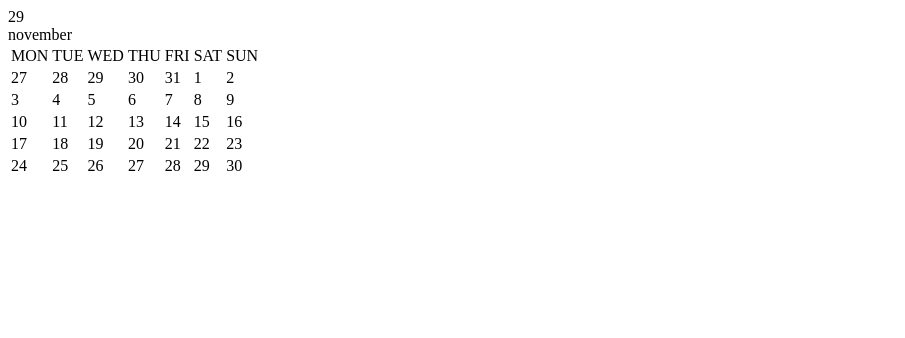
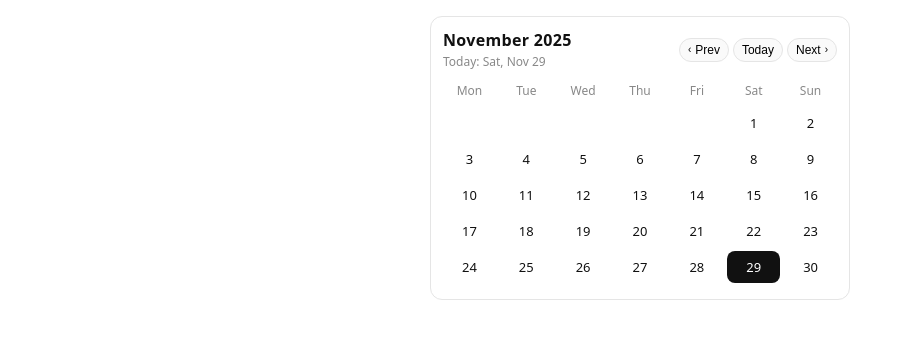
Before and after one commit to mageorge5/notion-widgets, a plain HTML site: page index.html in a window 1280 px wide. Shown: the whole page, without its empty margins (0-905 px from the left). Drawn offline with Linux system fonts and the light colour scheme.

Commit message:
Update index.html

```diff
--- a/index.html
+++ b/index.html
@@ -1,125 +1,315 @@
 <!DOCTYPE html>
 <html lang="en">
+<head>
+  <meta charset="UTF-8" />
+  <title>Minimal Calendar Widget</title>
+  <meta name="viewport" content="width=device-width, initial-scale=1" />
+  <style>
+    :root {
+      --bg: #ffffff;
+      --border: #e5e5e5;
+      --text-main: #111111;
+      --text-muted: #888888;
+      --accent: #111111;
+      --today-bg: #111111;
+      --today-text: #ffffff;
+    }
 
-<head>
-  <meta charset="UTF-8">
-  <title>Minimal Calendar</title>
-  <link href="https://fonts.googleapis.com/css?family=Lato:300,400,700,900" rel="stylesheet">
-  <link rel="stylesheet" href="style.css">
+    * {
+      box-sizing: border-box;
+    }
+
+    body {
+      margin: 0;
+      padding: 16px;
+      font-family: system-ui, -apple-system, BlinkMacSystemFont, "SF Pro Text",
+        "Segoe UI", sans-serif;
+      background: transparent; /* good for Notion embeds */
+      color: var(--text-main);
+    }
+
+    .calendar-widget {
+      max-width: 420px;
+      margin: 0 auto;
+      background: var(--bg);
+      border-radius: 12px;
+      border: 1px solid var(--border);
+      padding: 12px 12px 16px;
+    }
+
+    .calendar-header {
+      display: flex;
+      align-items: center;
+      justify-content: space-between;
+      gap: 8px;
+      margin-bottom: 8px;
+    }
+
+    .calendar-title {
+      display: flex;
+      flex-direction: column;
+      gap: 2px;
+    }
+
+    .calendar-label {
+      font-size: 16px;
+      font-weight: 600;
+      letter-spacing: 0.02em;
+    }
+
+    .calendar-today-label {
+      font-size: 12px;
+      color: var(--text-muted);
+    }
+
+    .calendar-nav {
+      display: flex;
+      align-items: center;
+      gap: 4px;
+    }
+
+    .calendar-nav button {
+      border: 1px solid var(--border);
+      background: #fafafa;
+      border-radius: 999px;
+      padding: 4px 8px;
+      font-size: 12px;
+      cursor: pointer;
+      display: inline-flex;
+      align-items: center;
+      gap: 4px;
+    }
+
+    .calendar-nav button span.arrow {
+      font-size: 10px;
+      line-height: 1;
+    }
+
+    .calendar-nav button:hover {
+      background: #f0f0f0;
+    }
+
+    .calendar-nav button:active {
+      background: #eaeaea;
+    }
+
+    .calendar-nav button:focus-visible {
+      outline: 2px solid var(--accent);
+      outline-offset: 2px;
+    }
+
+    .calendar-grid {
+      display: grid;
+      grid-template-columns: repeat(7, minmax(0, 1fr));
+      gap: 4px;
+      font-size: 12px;
+    }
+
+    .weekday {
+      text-align: center;
+      padding: 4px 0;
+      color: var(--text-muted);
+      font-weight: 500;
+    }
+
+    .day-cell {
+      border-radius: 8px;
+      border: 1px solid transparent;
+      padding: 6px 0;
+      text-align: center;
+      cursor: default;
+      background: transparent;
+      font: inherit;
+      color: inherit;
+      position: relative;
+    }
+
+    .day-cell.empty {
+      cursor: default;
+    }
+
+    .day-cell button-inner {
+      all: unset;
+    }
+
+    .day-number {
+      font-size: 13px;
+    }
+
+    .day-cell.today {
+      background: var(--today-bg);
+      color: var(--today-text);
+    }
+
+    .day-cell:not(.empty):hover {
+      border-color: var(--border);
+    }
+
+    /* Small screens tweaks */
+    @media (max-width: 420px) {
+      .calendar-widget {
+        border-radius: 10px;
+        padding: 10px;
+      }
+
+      .calendar-label {
+        font-size: 15px;
+      }
+
+      .calendar-grid {
+        gap: 2px;
+        font-size: 11px;
+      }
+
+      .day-cell {
+        padding: 5px 0;
+        border-radius: 6px;
+      }
+
+      .day-number {
+        font-size: 12px;
+      }
+    }
+  </style>
 </head>
+<body>
+  <div class="calendar-widget" aria-label="Monthly calendar">
+    <div class="calendar-header">
+      <div class="calendar-title">
+        <div class="calendar-label" id="calendar-label">Month YYYY</div>
+        <div class="calendar-today-label" id="today-label"></div>
+      </div>
+      <div class="calendar-nav">
+        <button type="button" id="prev-btn" aria-label="Previous month">
+          <span class="arrow">‹</span> Prev
+        </button>
+        <button type="button" id="today-btn">Today</button>
+        <button type="button" id="next-btn" aria-label="Next month">
+          Next <span class="arrow">›</span>
+        </button>
+      </div>
+    </div>
 
-<body>
-  <div class="container">
-    <div class="calendar-container">
-      <header>
-        <div class="day" id="header-day">1</div>
-        <div class="month" id="header-month">january</div>
-      </header>
-
-      <table class="calendar">
-        <thead>
-          <tr>
-            <td>MON</td>
-            <td>TUE</td>
-            <td>WED</td>
-            <td>THU</td>
-            <td>FRI</td>
-            <td>SAT</td>
-            <td>SUN</td>
-          </tr>
-        </thead>
-        <tbody id="calendar-body">
-          <!-- filled by JavaScript -->
-        </tbody>
-      </table>
-
-      <div class="ring-left"></div>
-      <div class="ring-right"></div>
+    <div class="calendar-grid" id="calendar-grid">
+      <!-- Weekday headers + days injected by JS -->
     </div>
   </div>
 
   <script>
     (function () {
       const monthNames = [
-        "january", "february", "march", "april", "may", "june",
-        "july", "august", "september", "october", "november", "december"
+        "January",
+        "February",
+        "March",
+        "April",
+        "May",
+        "June",
+        "July",
+        "August",
+        "September",
+        "October",
+        "November",
+        "December"
       ];
 
+      // Monday–Sunday
+      const weekdayLabels = ["Mon", "Tue", "Wed", "Thu", "Fri", "Sat", "Sun"];
+
+      const labelEl = document.getElementById("calendar-label");
+      const todayLabelEl = document.getElementById("today-label");
+      const gridEl = document.getElementById("calendar-grid");
+
+      const prevBtn = document.getElementById("prev-btn");
+      const nextBtn = document.getElementById("next-btn");
+      const todayBtn = document.getElementById("today-btn");
+
       const today = new Date();
-      const currentYear = today.getFullYear();
-      const currentMonth = today.getMonth(); // 0–11
-      const todayDate = today.getDate();
+      let currentYear = today.getFullYear();
+      let currentMonth = today.getMonth(); // 0–11
 
-      const headerDayEl = document.getElementById("header-day");
-      const headerMonthEl = document.getElementById("header-month");
-      const calendarBody = document.getElementById("calendar-body");
-
-      headerDayEl.textContent = todayDate;
-      headerMonthEl.textContent = monthNames[currentMonth];
+      function renderWeekdayHeaders() {
+        gridEl.innerHTML = "";
+        weekdayLabels.forEach((d) => {
+          const el = document.createElement("div");
+          el.className = "weekday";
+          el.textContent = d;
+          gridEl.appendChild(el);
+        });
+      }
 
       function renderCalendar(year, month) {
-        calendarBody.innerHTML = "";
+        renderWeekdayHeaders();
+
+        labelEl.textContent = `${monthNames[month]} ${year}`;
+        todayLabelEl.textContent = `Today: ${today.toLocaleDateString(undefined, {
+          weekday: "short",
+          month: "short",
+          day: "numeric"
+        })}`;
 
         const firstOfMonth = new Date(year, month, 1);
         const lastOfMonth = new Date(year, month + 1, 0);
         const daysInMonth = lastOfMonth.getDate();
 
-        const lastOfPrevMonth = new Date(year, month, 0);
-        const daysInPrevMonth = lastOfPrevMonth.getDate();
+        // JS getDay(): 0 (Sun)–6 (Sat)
+        // Convert to Monday-start index: 0 (Mon)–6 (Sun)
+        const rawWeekday = firstOfMonth.getDay(); // 0–6
+        const startIndex = (rawWeekday + 6) % 7;
 
-        // JS getDay(): 0 (Sun)–6 (Sat)
-        // Convert to Monday=0…Sunday=6
-        const rawFirstWeekday = firstOfMonth.getDay();
-        const startIndex = (rawFirstWeekday + 6) % 7;
+        // Add empty cells before the 1st
+        for (let i = 0; i < startIndex; i++) {
+          const emptyCell = document.createElement("div");
+          emptyCell.className = "day-cell empty";
+          gridEl.appendChild(emptyCell);
+        }
 
-        const totalCells = startIndex + daysInMonth;
-        const rows = Math.ceil(totalCells / 7);
+        // Add actual days
+        for (let day = 1; day <= daysInMonth; day++) {
+          const cell = document.createElement("div");
+          cell.className = "day-cell";
 
-        let currentDay = 1;
+          const isToday =
+            day === today.getDate() &&
+            month === today.getMonth() &&
+            year === today.getFullYear();
 
-        for (let row = 0; row < rows; row++) {
-          const tr = document.createElement("tr");
-
-          for (let col = 0; col < 7; col++) {
-            const cellIndex = row * 7 + col;
-            const td = document.createElement("td");
-
-            if (cellIndex < startIndex) {
-              // previous month days
-              const prevDay = daysInPrevMonth - (startIndex - 1 - cellIndex);
-              td.textContent = prevDay;
-              td.classList.add("prev-month");
-            } else if (currentDay > daysInMonth) {
-              // next month days
-              const nextDay = currentDay - daysInMonth;
-              td.textContent = nextDay;
-              td.classList.add("next-month");
-              currentDay++;
-            } else {
-              // current month
-              td.textContent = currentDay;
-
-              if (
-                year === today.getFullYear() &&
-                month === today.getMonth() &&
-                currentDay === todayDate
-              ) {
-                td.classList.add("current-day");
-              }
-
-              currentDay++;
-            }
-
-            tr.appendChild(td);
+          if (isToday) {
+            cell.classList.add("today");
+            cell.setAttribute("aria-current", "date");
           }
 
-          calendarBody.appendChild(tr);
+          const span = document.createElement("div");
+          span.className = "day-number";
+          span.textContent = day;
+
+          cell.appendChild(span);
+          gridEl.appendChild(cell);
         }
       }
 
+      function changeMonth(delta) {
+        currentMonth += delta;
+        if (currentMonth < 0) {
+          currentMonth = 11;
+          currentYear -= 1;
+        } else if (currentMonth > 11) {
+          currentMonth = 0;
+          currentYear += 1;
+        }
+        renderCalendar(currentYear, currentMonth);
+      }
+
+      prevBtn.addEventListener("click", () => changeMonth(-1));
+      nextBtn.addEventListener("click", () => changeMonth(1));
+      todayBtn.addEventListener("click", () => {
+        currentYear = today.getFullYear();
+        currentMonth = today.getMonth();
+        renderCalendar(currentYear, currentMonth);
+      });
+
+      // Initial render
       renderCalendar(currentYear, currentMonth);
     })();
   </script>
 </body>
-
 </html>
```
